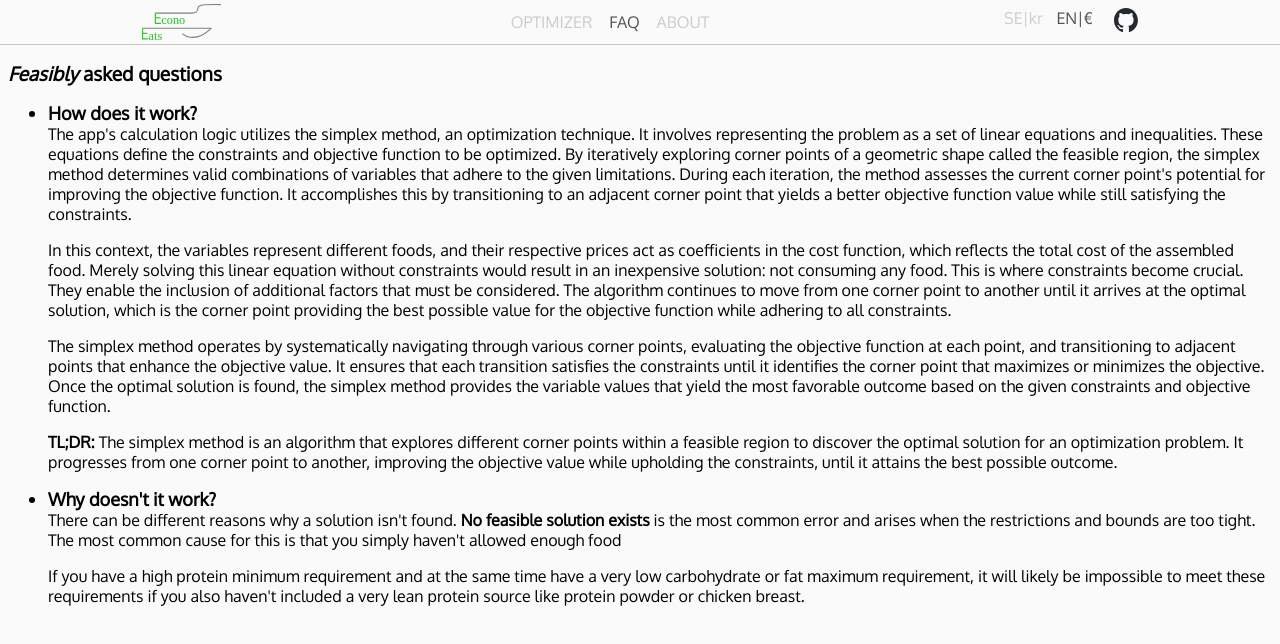
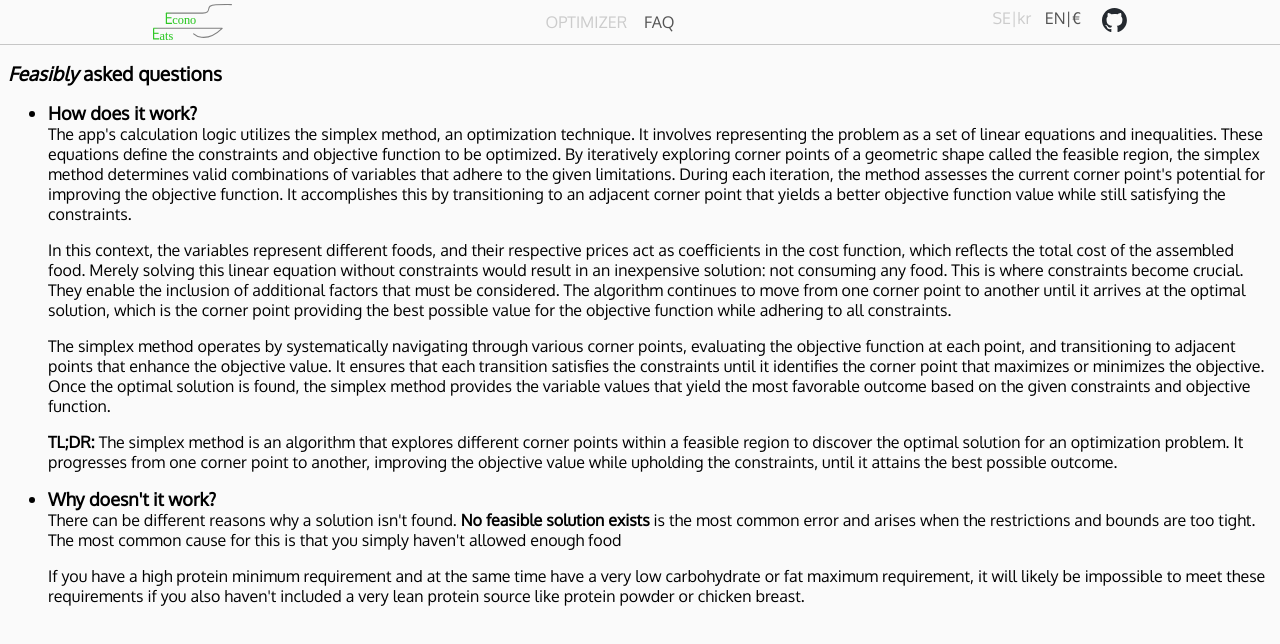
Before and after one commit to IsakEd/EconoEats, a SvelteKit app: page /faq in a window 1280 px wide. Shown: the top 644 px of the page. Built offline with nearby package versions, Linux system fonts and the light colour scheme.

Commit message:
removed the empty about page

```diff
--- a/src/routes/+layout.svelte
+++ b/src/routes/+layout.svelte
@@ -11,7 +11,6 @@
 	<div id="nav">
 		<a href="/" class:active={$page.url.pathname === '/'}>OPTIMIZER</a>
 		<a href="/faq" class:active={$page.url.pathname === '/faq'}>FAQ</a>
-		<a href="/about" class:active={$page.url.pathname === '/about'}>ABOUT</a>
 	</div>
 	<div id="external" class="flex-row">
 		<div id="languages">
--- a/src/routes/about/+page.svelte
+++ /dev/null
@@ -1 +0,0 @@
-ABOUT
```
